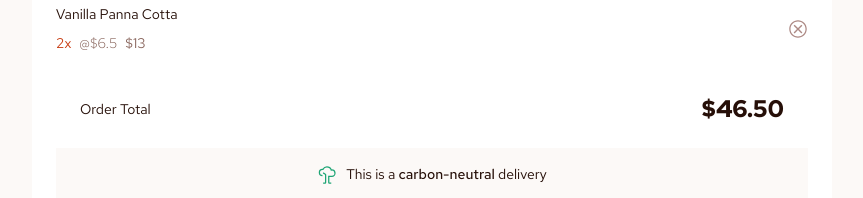
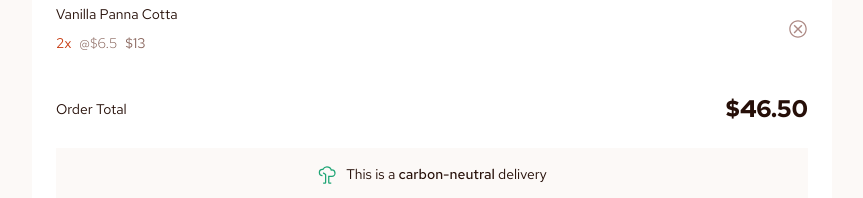
Before and after one commit to shaversj/product-list-with-cart-main, a Next.js app: page / in a window 1280 px wide. Shown: the part 1515-1713 px from the top of the page, without its empty margins (208-1071 px from the left). Built offline with nearby package versions, Linux system fonts and the light colour scheme.

Commit message:
Fix cart alignment + remove unused code

```diff
--- a/src/app/page.tsx
+++ b/src/app/page.tsx
@@ -54,11 +54,12 @@ export default function Home() {
             ))}
           </div>
 
-          <div className={"flex items-center p-6"}>
-            <span className={"text-[0.875rem] leading-[150%] text-rose-900"}>Order Total</span>
+          <div className={"flex items-center pt-6"}>
+            <span className={"block text-[0.875rem] leading-[150%] text-rose-900"}>Order Total</span>
             <span className={"ml-auto text-[1.5rem] font-bold leading-[125%] text-rose-900"}>$46.50</span>
           </div>
 
+          <div className={"pt-6"}>
             <div className={"flex items-center justify-center gap-x-[.5rem] bg-rose-50 py-4"}>
               <svg xmlns="http://www.w3.org/2000/svg" width="21" height="20" fill="none" viewBox="0 0 21 20">
                 <path fill="#1EA575" d="M8 18.75H6.125V17.5H8V9.729L5.803 8.41l.644-1.072 2.196 1.318a1.256 1.256 0 0 1 .607 1.072V17.5A1.25 1.25 0 0 1 8 18.75Z" />
@@ -71,37 +72,13 @@ export default function Home() {
                 This is a <span className={"font-medium"}>carbon-neutral </span> delivery
               </span>
             </div>
+          </div>
 
           <div className={"pt-6"}>
             <button className={"w-full rounded-full bg-red py-4 text-white"}>
               <span className={"text-[1rem] leading-[150%]"}>Confirm Order</span>
             </button>
           </div>
-
-          {/*<div>*/}
-          {/*    <div className={"flex items-center"}>*/}
-          {/*        <div>*/}
-          {/*            <h3 className={"text-[0.875rem] text-rose-900 leading-[150%]"}>Classic Tiramisu</h3>*/}
-          {/*            <div className={"flex gap-x-[.5rem] pt-[.5rem]"}>*/}
-          {/*                <span className={"text-[0.875rem] text-red leading-[150%] font-bold"}>1x</span>*/}
-          {/*                <span className={"text-[0.875rem] text-rose-500 leading-[150%]"}>@$5.50</span>*/}
-          {/*                <span className={"text-[0.875rem] text-rose-500 leading-[150%] font-bold"}>$5.50</span>*/}
-          {/*            </div>*/}
-          {/*        </div>*/}
-
-          {/*        <button className={"ml-auto"}>*/}
-          {/*            <svg width="20" height="20" viewBox="0 0 20 20" fill="none"*/}
-          {/*                 xmlns="http://www.w3.org/2000/svg">*/}
-          {/*                <path*/}
-          {/*                    d="M10 1.25C5.125 1.25 1.25 5.125 1.25 10C1.25 14.875 5.125 18.75 10 18.75C14.875 18.75 18.75 14.875 18.75 10C18.75 5.125 14.875 1.25 10 1.25ZM10 17.5C5.875 17.5 2.5 14.125 2.5 10C2.5 5.875 5.875 2.5 10 2.5C14.125 2.5 17.5 5.875 17.5 10C17.5 14.125 14.125 17.5 10 17.5Z"*/}
-          {/*                    fill="#AD8A85"/>*/}
-          {/*                <path*/}
-          {/*                    d="M13.375 14.375L10 11L6.625 14.375L5.625 13.375L9 10L5.625 6.625L6.625 5.625L10 9L13.375 5.625L14.375 6.625L11 10L14.375 13.375L13.375 14.375Z"*/}
-          {/*                    fill="#AD8A85"/>*/}
-          {/*            </svg>*/}
-          {/*        </button>*/}
-          {/*    </div>*/}
-          {/*</div>*/}
         </section>
       </div>
     </main>
```
Lines whose indentation alone changed are shown as unchanged.
